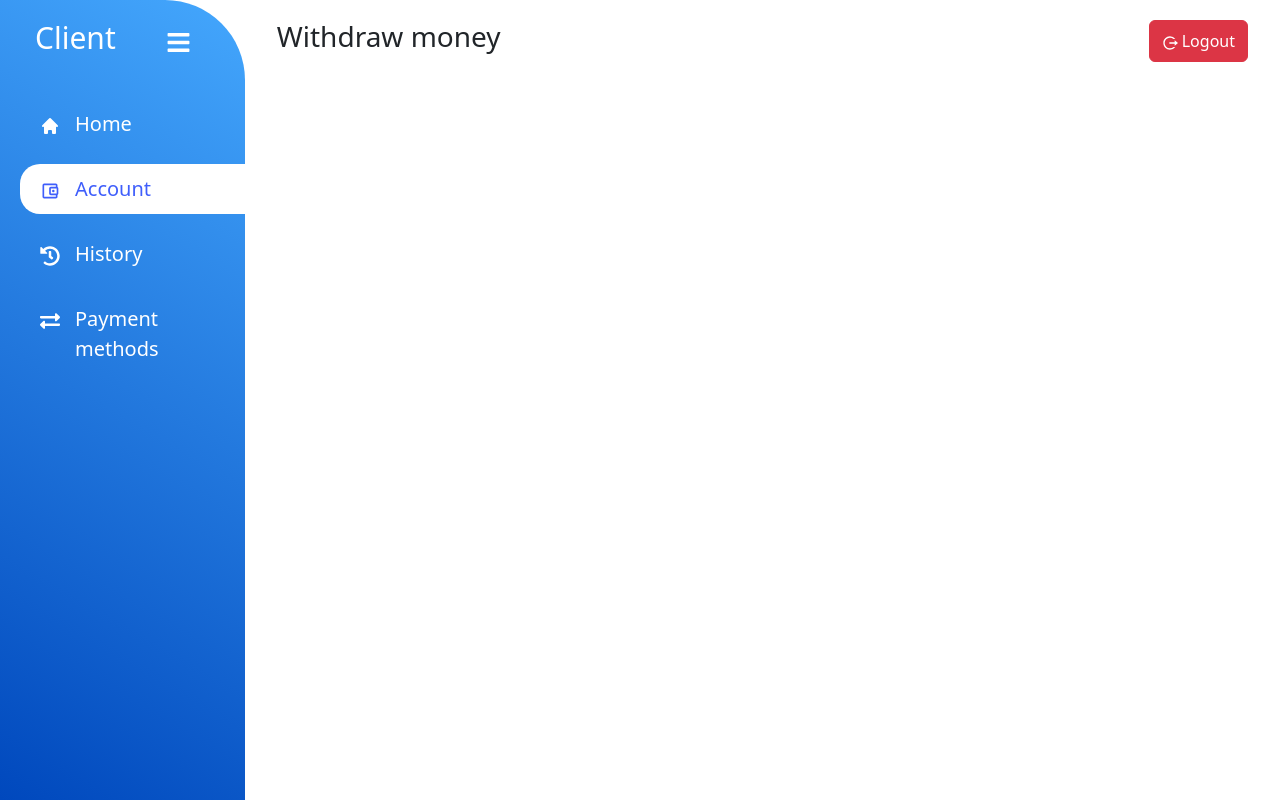
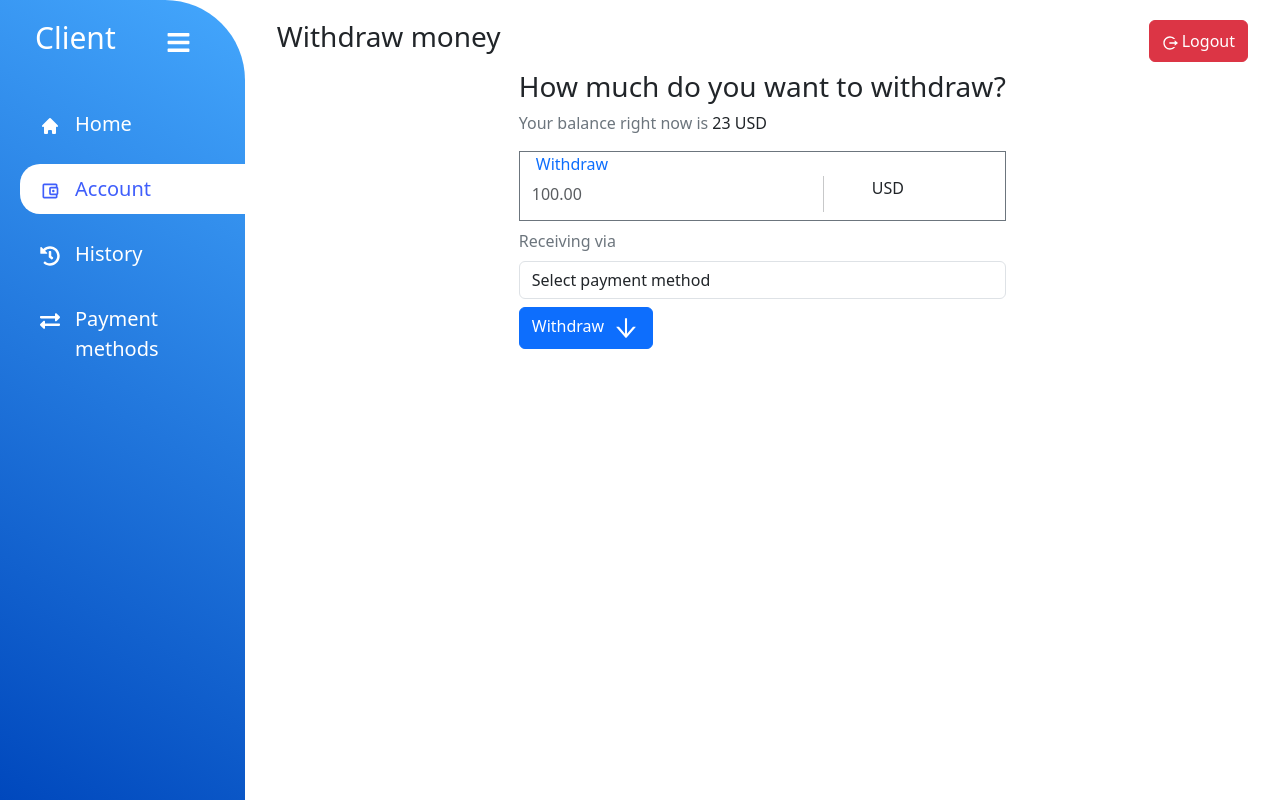
Before and after one commit to bauer318/pri-trans-client, a React (Create React App) app: page /client/account/1/withdraw in a window 1280 px wide. Built offline with nearby package versions, Linux system fonts and the light colour scheme.

Commit message:
UI Client's withdraw done

```diff
--- a/src/components/ConvertForm.jsx
+++ b/src/components/ConvertForm.jsx
@@ -19,7 +19,7 @@ const ConvertForm = ({
                     <h3>{formTitles.title}</h3>
                     <div className={"border border-secondary"}>
                         <div className={"text-primary ps-3"}>
-                            {formTitles.fromSubtitle}
+                            {formTitles.fromSubTitle}
                         </div>
                         <div className={"d-flex mb-2"}>
                             <Form.Group controlId={"fromConvert"}>
--- /dev/null
+++ b/src/components/DWForm.jsx
@@ -0,0 +1,79 @@
+import React from 'react';
+import {Form} from "react-bootstrap";
+import {AiOutlineArrowRight} from "react-icons/ai";
+import LoadingEffect from "./LoadingEffect";
+
+//Deposit Withdraw DW
+const DWForm = ({formDetails, handleSubmit, handleAmountChange, handlePMChange}) => {
+    const paymentMethods = [
+        {
+            id: 1,
+            paymentMethod: "Sberbank"
+        },
+        {
+            id: 2,
+            paymentMethod: "Airtel Money"
+        },
+        {
+            id: 3,
+            paymentMethod: "M-Pesa"
+        }
+    ]
+    return (
+        <>
+            {formDetails ? (
+                <div className={"row mt-2"}>
+                    <div className={"col-md-8 mx-auto d-flex justify-content-center"}>
+                        <Form onSubmit={handleSubmit}>
+                            <h3>{formDetails.title}</h3>
+                            <p className={"text-secondary"}>Your balance right now is <span className={"text-body"}>
+                                {`${formDetails.availableBalance} ${formDetails.currency}`} </span></p>
+                            <div className={"border border-secondary"}>
+                                <div className={"text-primary ps-3"}>
+                                    {formDetails.subTitle}
+                                </div>
+                                <div className={"d-flex mb-2"}>
+                                    <Form.Group>
+                                        <Form.Control
+                                            type={"text"}
+                                            className={"text-secondary border-0 me-5"}
+                                            pattern={"[0-9]+"}
+                                            placeholder={"100.00"}
+                                            required={true}
+                                            onChange={handleAmountChange}
+                                        />
+                                    </Form.Group>
+                                    <div className={"vr"}></div>
+                                    <div className={"ms-5"}>{formDetails.currency}</div>
+                                </div>
+                            </div>
+                            <Form.Group className={"mt-2"}>
+                                <Form.Label className={"text-secondary"}>{formDetails.pmTitle}</Form.Label>
+                                <Form.Control
+                                    as="select"
+                                    name={"paymentMethod"}
+                                    required={true}
+                                    onChange={handlePMChange}
+                                >
+                                    <option value={""}>Select payment method</option>
+                                    {paymentMethods.map(pm =>
+                                        <option value={pm.id} key={pm.id}>{pm.paymentMethod}</option>
+                                    )
+                                    }
+                                </Form.Control>
+                            </Form.Group>
+                            <div className={"mt-2"}>
+                                <button className={"btn btn-primary"} type={"submit"}>{formDetails.actionTitle}<span
+                                    className={"ms-2"}><i>{formDetails.icon}</i></span>
+                                </button>
+                            </div>
+                        </Form>
+                    </div>
+
+                </div>
+            ) : (<LoadingEffect/>)}
+        </>
+    );
+};
+
+export default DWForm;
--- a/src/components/NewDeposit.jsx
+++ b/src/components/NewDeposit.jsx
@@ -1,60 +1,42 @@
-import React from 'react';
+import React, {useState} from 'react';
 import {Form} from "react-bootstrap";
 import {AiOutlineArrowRight} from "react-icons/ai";
 import {useNavigate} from "react-router-dom";
+import DWForm from "./DWForm";
 
 const NewDeposit = () => {
     const navigate = useNavigate();
+    const [amount, setAmount] = useState(0.00);
+    const [paymentMethod, setPaymentMethod] = useState(0);
+    const [formDetails, setFormDetails] = useState(
+        {
+            title:"How much do you want to add?",
+            availableBalance:23,
+            currency:"USD",
+            pmTitle:"Paying with",
+            subTitle:"Add",
+            actionTitle:"Continue",
+            icon:<AiOutlineArrowRight size={28} />
+        }
+    );
     const handleSubmit = (event) => {
         event.preventDefault();
-
-        navigate('/client/account/1/deposit/confirm')
+        //To server
+        console.log(amount);
+        console.log(paymentMethod);
+        navigate('/client/account/1/deposit/confirm');
+    }
+    const handleAmountChange = event => {
+        const amount = Number(event.target.value);
+        setAmount(amount);
+    }
+    const handlePMChange = event => {
+        const pm = Number(event.target.value);
+        setPaymentMethod(pm);
     }
     return (
-        <div className={"row mt-2"}>
-            <div className={"col-md-8 mx-auto d-flex justify-content-center"}>
-                <Form onSubmit={handleSubmit}>
-                    <h3>How much do you want to add?</h3>
-                    <p className={"text-secondary"}>Your balance right now is 277.89 EUR</p>
-                    <div className={"border border-secondary"}>
-                        <div className={"text-primary ps-3"}>
-                            Add
-                        </div>
-                        <div className={"d-flex mb-2"}>
-                            <Form.Group>
-                                <Form.Control
-                                    type={"text"}
-                                    className={"text-secondary border-0 me-5"}
-                                    pattern={"[0-9]+"}
-                                    placeholder={"100.00"}
-                                    required={true}
-                                />
-                            </Form.Group>
-                            <div className={"vr"}></div>
-                            <div className={"ms-5"}>USD</div>
-                        </div>
-                    </div>
-                    <Form.Group className={"mt-2"}>
-                        <Form.Label className={"text-secondary"}>Paying with</Form.Label>
-                        <Form.Control
-                            as="select"
-                            name={"paymentMethod"}
-                            required={true}
-                        >
-                            <option value={""}>Select payment method</option>
-                            <option>PM1</option>
-                            <option>PM1</option>
-                        </Form.Control>
-                    </Form.Group>
-                    <div className={"mt-2"}>
-                        <button className={"btn btn-primary"} type={"submit"}>Continue<span
-                            className={"ms-2"}><i><AiOutlineArrowRight/></i></span>
-                        </button>
-                    </div>
-                </Form>
-            </div>
-
-        </div>
+        <DWForm handleSubmit={handleSubmit} handlePMChange={handlePMChange} handleAmountChange={handleAmountChange}
+                formDetails={formDetails}/>
     );
 };
 
--- /dev/null
+++ b/src/modals/ConfirmWithdrawModal.jsx
@@ -0,0 +1,54 @@
+import React from 'react';
+import {Form, Modal} from "react-bootstrap";
+
+const ConfirmWithdrawModal = ({withdrawDetails,showModal, handleModal}) => {
+    const handleSubmit = event => {
+        event.preventDefault();
+        handleModal();
+    }
+    return (
+        <Modal show={showModal} onHide={handleModal}>
+            <Modal.Header>
+                <Modal.Title>Confirm withdraw</Modal.Title>
+            </Modal.Header>
+            <Modal.Body>
+                <Form onSubmit={handleSubmit}>
+                    <Form.Group controlId={"amount"}>
+                        <Form.Label>Withdraw amount</Form.Label>
+                        <Form.Control
+                            type={"text"}
+                            defaultValue={withdrawDetails?.amount}
+                            readOnly={true}
+                        />
+                    </Form.Group>
+
+                    <Form.Group controlId={"paymentMethod"}>
+                        <Form.Label>Receiving via</Form.Label>
+                        <Form.Control
+                            type={"text"}
+                            defaultValue={withdrawDetails?.paymentMethod?.paymentMethod}
+                            readOnly={true}
+                        />
+                    </Form.Group>
+
+                    <Form.Group controlId={"toAgent"}>
+                        <Form.Label>Payment method's number</Form.Label>
+                        <Form.Control
+                            type={"text"}
+                            defaultValue={withdrawDetails?.paymentMethod?.number}
+                            readOnly={true}
+                        />
+                    </Form.Group>
+                    <div className={"mt-2"}>
+                        <button className={"btn btn-danger"} type={"submit"}>Confirm withdraw</button>
+                    </div>
+                </Form>
+            </Modal.Body>
+            <Modal.Footer>
+                <button className={"btn btn-secondary"} onClick={handleModal}>Close</button>
+            </Modal.Footer>
+        </Modal>
+    );
+};
+
+export default ConfirmWithdrawModal;
--- a/src/pages/Withdraw.jsx
+++ b/src/pages/Withdraw.jsx
@@ -1,10 +1,62 @@
-import React from 'react';
+import React, {useState} from 'react';
 import CSWHeader from "../components/CSWHeader";
+import DWForm from "../components/DWForm";
+import {useNavigate} from "react-router-dom";
+import {AiOutlineArrowDown} from "react-icons/ai";
+import ConfirmWithdrawModal from "../modals/ConfirmWithdrawModal";
 
 const Withdraw = () => {
+    const navigate = useNavigate();
+    const [showModal, setShowModal] = useState(false);
+    const [amount, setAmount] = useState(0.00);
+    const [paymentMethod, setPaymentMethod] = useState(0);
+    const [withdrawDetails, setWithdrawDetails] = useState(null);
+    const [formDetails, setFormDetails] = useState(
+        {
+            title: "How much do you want to withdraw?",
+            availableBalance: 23,
+            currency: "USD",
+            pmTitle: "Receiving via",
+            subTitle: "Withdraw",
+            actionTitle: "Withdraw",
+            icon: <AiOutlineArrowDown size={28}/>
+        }
+    );
+
+    const handelModal = ()=>{
+        setShowModal(!showModal);
+    }
+    const handleSubmit = (event) => {
+        event.preventDefault();
+        //To server
+        console.log(amount);
+        console.log(paymentMethod);
+        setWithdrawDetails({
+            amount:amount,
+            paymentMethod:{
+                paymentMethod:"Sberbank",
+                number:"2458-895"
+            }
+        })
+        handelModal();
+    }
+    const handleAmountChange = event => {
+        const amount = Number(event.target.value);
+        setAmount(amount);
+    }
+    const handlePMChange = event => {
+        const pm = Number(event.target.value);
+        setPaymentMethod(pm);
+    }
     return (
         <div className={"container"}>
             <CSWHeader title={"Withdraw money"}/>
+            <DWForm formDetails={formDetails} handleAmountChange={handleAmountChange} handlePMChange={handlePMChange}
+                    handleSubmit={handleSubmit}/>
+            { withdrawDetails &&
+                <ConfirmWithdrawModal showModal={showModal} handleModal={handelModal} withdrawDetails={withdrawDetails}/>
+            }
+
         </div>
     );
 };
```
Also changed, not shown: src/pages/Convert.jsx (+2 -5 lines).
